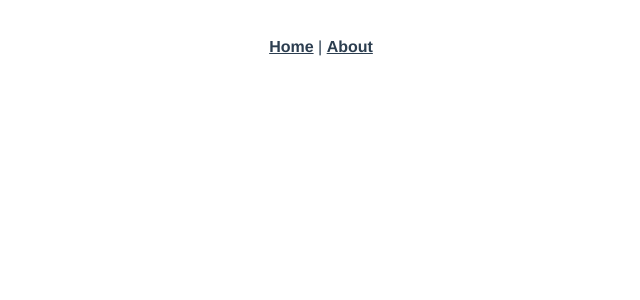
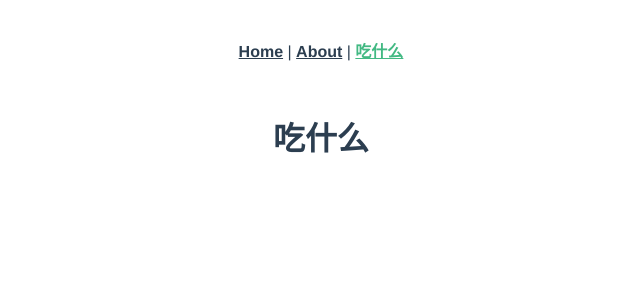
Before and after one commit to GetSix/vue, a Vue app in the folder vue-shop-app/: page /#/eat in a window 1280 px wide. Shown: the top 300 px of the page, without its empty margins (319-959 px from the left). Built offline with nearby package versions, Linux system fonts and the light colour scheme.

Commit message:
添加主路由eat

```diff
--- a/vue-shop-app/src/App.vue
+++ b/vue-shop-app/src/App.vue
@@ -2,7 +2,8 @@
   <div id="app">
     <div id="nav">
       <router-link to="/">Home</router-link> |
-      <router-link to="/about">About</router-link>
+      <router-link to="/about">About</router-link> |
+       <router-link to="/eat">吃什么</router-link>
     </div>
     <router-view/>
   </div>
--- a/vue-shop-app/src/router/index.js
+++ b/vue-shop-app/src/router/index.js
@@ -17,6 +17,14 @@ const routes = [
     // this generates a separate chunk (about.[hash].js) for this route
     // which is lazy-loaded when the route is visited.
     component: () => import(/* webpackChunkName: "about" */ '../views/About.vue')
+  },
+  {
+    path: '/eat',
+    name: 'eat',
+    // route level code-splitting
+    // this generates a separate chunk (about.[hash].js) for this route
+    // which is lazy-loaded when the route is visited.
+    component: () => import(/* webpackChunkName: "about" */ '../views/Eat.vue')
   }
 ]
 
--- /dev/null
+++ b/vue-shop-app/src/views/Eat.vue
@@ -0,0 +1,5 @@
+<template>
+    <div class="eat">
+        <h1>吃什么</h1>
+    </div>
+</template>
```
Also changed, not shown: 1 other file (tests, documents, lock files or other folders).
